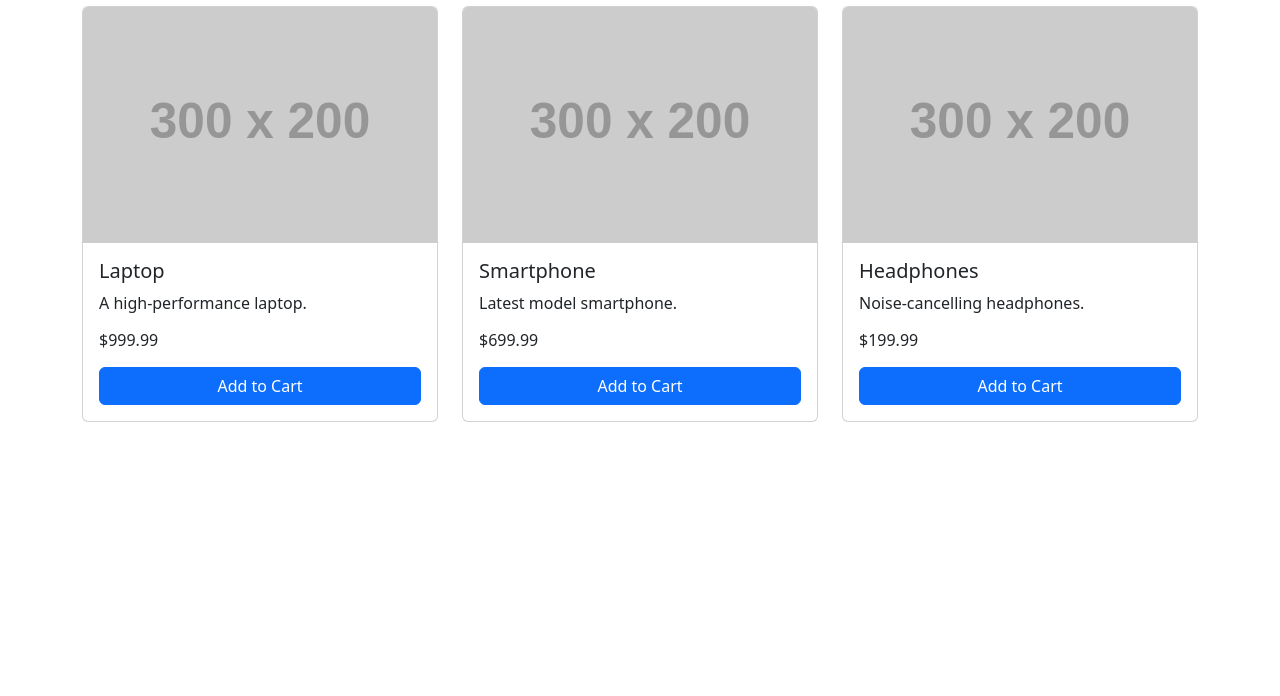
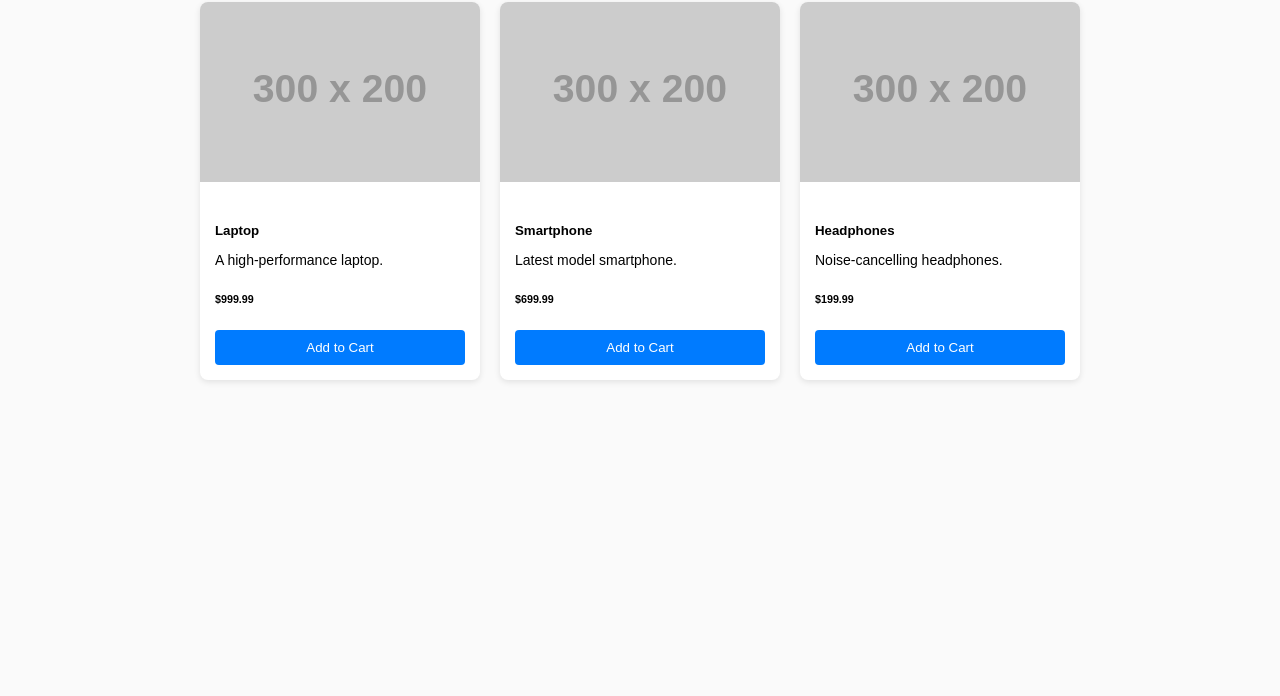
Before and after one commit to OmarTamer177/E-Commerce-NodeJS, a website: page Frontend/catalog.html in a window 1280 px wide. Shown: the part 104-800 px from the top of the page. Drawn offline with nearby package versions, Linux system fonts and the light colour scheme; placeholder pictures from the web are drawn by us.

Commit message:
added css content not final

```diff
--- /dev/null
+++ b/Frontend/CSS/cart.css
@@ -0,0 +1,56 @@
+body {
+    font-family: sans-serif;
+    background: #f9f9f9;
+    padding: 20px;
+  }
+
+  h2 {
+    text-align: center;
+    margin-bottom: 30px;
+  }
+
+  .card {
+    display: flex;
+    gap: 15px;
+    margin-bottom: 20px;
+    background: white;
+    padding: 15px;
+    border-radius: 8px;
+    box-shadow: 0 2px 6px rgba(0,0,0,0.1);
+  }
+
+  .card img {
+    width: 150px;
+    height: auto;
+    border-radius: 6px;
+  }
+
+  .card-body {
+    flex: 1;
+  }
+
+  .card-body h5 {
+    margin-bottom: 10px;
+  }
+
+  .card-body p {
+    margin-bottom: 5px;
+  }
+
+  .card-body button {
+    background: #dc3545;
+    color: white;
+    border: none;
+    padding: 8px;
+    border-radius: 4px;
+  }
+
+  .card-body button:hover {
+    background: #b02a37;
+  }
+
+  .total {
+    text-align: right;
+    font-size: 18px;
+    font-weight: bold;
+  }
--- /dev/null
+++ b/Frontend/CSS/catalog.css
@@ -0,0 +1,58 @@
+body {
+    font-family: sans-serif;
+    background: #fafafa;
+    padding: 20px;
+  }
+
+  h2 {
+    text-align: center;
+    margin-bottom: 30px;
+  }
+
+  #productList {
+    display: flex;
+    flex-wrap: wrap;
+    gap: 20px;
+    justify-content: center;
+  }
+
+  .card {
+    background: white;
+    width: 280px;
+    border-radius: 8px;
+    overflow: hidden;
+    box-shadow: 0 2px 6px rgba(0,0,0,0.1);
+  }
+
+  .card img {
+    width: 100%;
+    height: 180px;
+    object-fit: cover;
+  }
+
+  .card-body {
+    padding: 15px;
+  }
+
+  .card-title {
+    font-weight: bold;
+    margin-bottom: 10px;
+  }
+
+  .card-text {
+    font-size: 14px;
+    margin-bottom: 10px;
+  }
+
+  .card button {
+    width: 100%;
+    padding: 10px;
+    background: #007bff;
+    color: white;
+    border: none;
+    border-radius: 4px;
+  }
+
+  .card button:hover {
+    background: #0056b3;
+  }
--- /dev/null
+++ b/Frontend/CSS/checkout.css
@@ -0,0 +1,40 @@
+body {
+    font-family: sans-serif;
+    background: #f4f4f4;
+    padding: 30px;
+  }
+
+  form {
+    max-width: 400px;
+    margin: auto;
+    background: white;
+    padding: 25px;
+    border-radius: 6px;
+    box-shadow: 0 2px 8px rgba(0,0,0,0.2);
+  }
+
+  h2 {
+    text-align: center;
+    margin-bottom: 20px;
+  }
+
+  input {
+    width: 100%;
+    margin-bottom: 15px;
+    padding: 10px;
+    border: 1px solid #ccc;
+    border-radius: 4px;
+  }
+
+  button {
+    width: 100%;
+    padding: 12px;
+    background-color: #007bff;
+    color: white;
+    border: none;
+    border-radius: 6px;
+  }
+
+  button:hover {
+    background-color: #0056b3;
+  }
--- /dev/null
+++ b/Frontend/CSS/index.css
@@ -0,0 +1,24 @@
+body {
+    font-family: sans-serif;
+    background-color: #f2f2f2;
+    text-align: center;
+    padding: 50px;
+  }
+
+  h1 {
+    color: #333;
+  }
+
+  a.button {
+    padding: 12px 24px;
+    margin: 10px;
+    background-color: #007bff;
+    color: white;
+    text-decoration: none;
+    border-radius: 6px;
+    display: inline-block;
+  }
+
+  a.button:hover {
+    background-color: #0056b3;
+  }
--- /dev/null
+++ b/Frontend/CSS/login.css
@@ -0,0 +1,44 @@
+body {
+    font-family: sans-serif;
+    background-color: #eef2f5;
+    display: flex;
+    justify-content: center;
+    align-items: center;
+    height: 100vh;
+  }
+
+  form {
+    background: white;
+    padding: 30px;
+    border-radius: 8px;
+    width: 300px;
+    box-shadow: 0 2px 8px rgba(0,0,0,0.2);
+  }
+
+  h3 {
+    margin-bottom: 20px;
+    text-align: center;
+  }
+
+  input[type="email"],
+  input[type="password"],
+  input[type="text"] {
+    width: 100%;
+    padding: 10px;
+    margin-bottom: 15px;
+    border: 1px solid #ccc;
+    border-radius: 4px;
+  }
+
+  button {
+    width: 100%;
+    background-color: #28a745;
+    color: white;
+    padding: 10px;
+    border: none;
+    border-radius: 4px;
+  }
+
+  button:hover {
+    background-color: #218838;
+  }
--- /dev/null
+++ b/Frontend/CSS/orders.css
@@ -0,0 +1,34 @@
+body {
+    font-family: sans-serif;
+    background: #f6f6f6;
+    padding: 30px;
+  }
+
+  h2 {
+    text-align: center;
+    margin-bottom: 25px;
+  }
+
+  table {
+    width: 100%;
+    border-collapse: collapse;
+    background: white;
+    border-radius: 8px;
+    overflow: hidden;
+    box-shadow: 0 2px 6px rgba(0,0,0,0.1);
+  }
+
+  th, td {
+    padding: 12px 16px;
+    text-align: left;
+    border-bottom: 1px solid #ddd;
+  }
+
+  th {
+    background-color: #007bff;
+    color: white;
+  }
+
+  tr:hover {
+    background-color: #f1f1f1;
+  }
--- /dev/null
+++ b/Frontend/CSS/profile.css
@@ -0,0 +1,47 @@
+body {
+    font-family: sans-serif;
+    background: #f1f1f1;
+    padding: 30px;
+  }
+
+  form {
+    max-width: 400px;
+    margin: auto;
+    background: white;
+    padding: 25px;
+    border-radius: 6px;
+    box-shadow: 0 2px 8px rgba(0,0,0,0.2);
+  }
+
+  h2 {
+    text-align: center;
+    margin-bottom: 20px;
+  }
+
+  input {
+    width: 100%;
+    margin-bottom: 15px;
+    padding: 10px;
+    border: 1px solid #ccc;
+    border-radius: 4px;
+  }
+
+  button {
+    width: 100%;
+    padding: 12px;
+    background-color: #17a2b8;
+    color: white;
+    border: none;
+    border-radius: 6px;
+  }
+
+  button:hover {
+    background-color: #117a8b;
+  }
+
+  #profileImage {
+    display: block;
+    margin: 20px auto 0;
+    border-radius: 50%;
+    width: 150px;
+  }
--- /dev/null
+++ b/Frontend/CSS/register.css
@@ -0,0 +1,44 @@
+body {
+    font-family: sans-serif;
+    background-color: #eef2f5;
+    display: flex;
+    justify-content: center;
+    align-items: center;
+    height: 100vh;
+  }
+
+  form {
+    background: white;
+    padding: 30px;
+    border-radius: 8px;
+    width: 300px;
+    box-shadow: 0 2px 8px rgba(0,0,0,0.2);
+  }
+
+  h3 {
+    margin-bottom: 20px;
+    text-align: center;
+  }
+
+  input[type="email"],
+  input[type="password"],
+  input[type="text"] {
+    width: 100%;
+    padding: 10px;
+    margin-bottom: 15px;
+    border: 1px solid #ccc;
+    border-radius: 4px;
+  }
+
+  button {
+    width: 100%;
+    background-color: #28a745;
+    color: white;
+    padding: 10px;
+    border: none;
+    border-radius: 4px;
+  }
+
+  button:hover {
+    background-color: #218838;
+  }
--- a/Frontend/catalog.html
+++ b/Frontend/catalog.html
@@ -3,7 +3,7 @@
 <head>
   <meta charset="UTF-8">
   <title>Products - E-Commerce</title>
-  <link href="https://cdn.jsdelivr.net/npm/bootstrap@5.3.0/dist/css/bootstrap.min.css" rel="stylesheet">
+  <link href="css/catalog.css" rel="stylesheet">
 </head>
 <body>
 
```
Also changed, not shown: Frontend/JS/checkout.js (+58 -1 lines), Frontend/Register.html (+1 -1 lines), Frontend/cart.html (+1 -1 lines), Frontend/checkout.html (+1 -1 lines), Frontend/index.html (+1 -1 lines), Frontend/login.html (+1 -1 lines), Frontend/orders.html (+1 -1 lines), Frontend/profile.html (+1 -1 lines), Frontend/CSS/styles.css (deleted).
